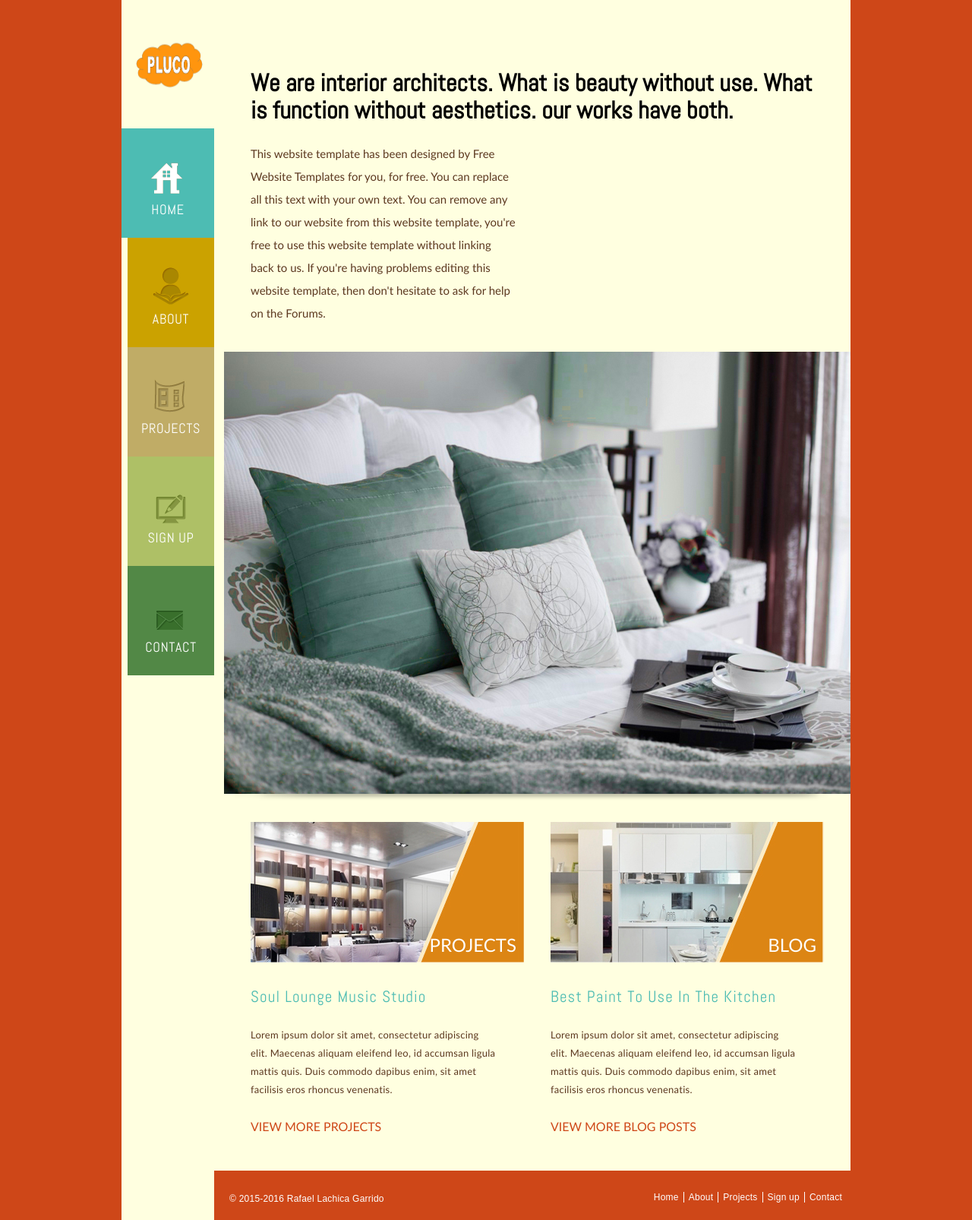
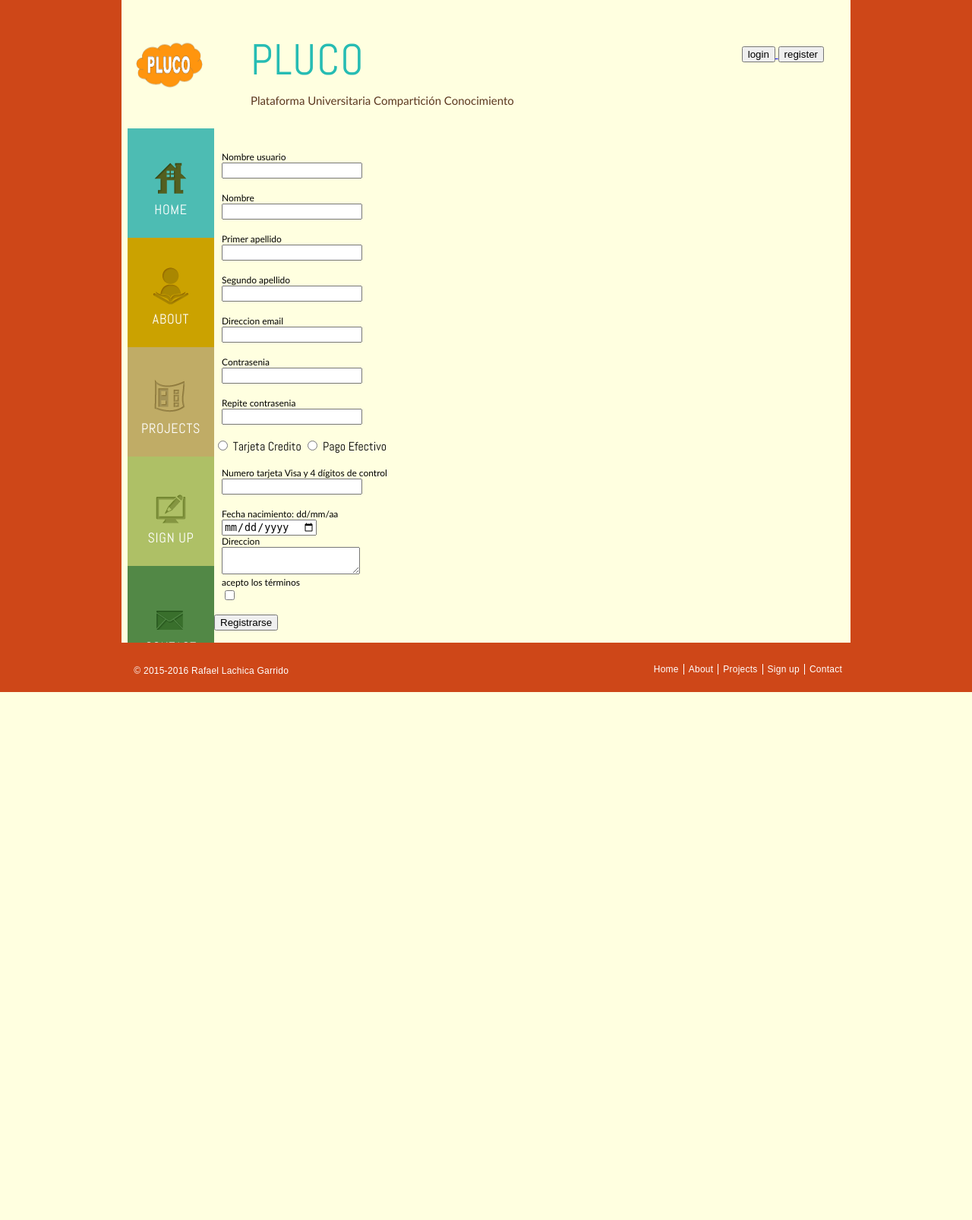
Before and after one commit to rafaellg8/DAI_PLUCO, a Flask app: page /register in a window 1280 px wide. Shown: the whole page at 76% size. After the commit the page ends 911 px from the top, so only its background shows below. Run offline with Flask 2, Linux system fonts and the light colour scheme; some libraries are stand-ins or nearby versions.

Commit message:
Cambios,punto 2 practica.

```diff
--- a/DAI_P3/registration.py
+++ b/DAI_P3/registration.py
@@ -18,6 +18,7 @@ Crea registros con campos asociados a cada entrada.
 """
 class RegistrationForm(Form):
       username = TextField('Nombre usuario',[validators.Length(min=5,max=30),validators.required()])
+      name = TextField('Nombre ',[validators.Length(min=5,max=30),validators.required()])
       firstName = TextField('Primer apellido',[validators.Length(min=5,max=30)])
       secondName = TextField('Segundo apellido',[validators.Length(min=5,max=30)])
       email = EmailField('Direccion email',[validators.Length(min=6,max=50),validators.Email()])
--- a/DAI_P3/static/css/style.css
+++ b/DAI_P3/static/css/style.css
@@ -114,6 +114,7 @@ p a:hover {
 .sidebar {
 	width:122px;
 	float:left;
+	height: 100%;
 }
 .sidebar a#logo {
 	display:block;
@@ -295,11 +296,23 @@ p a:hover {
 
 }
 
+/*Botonera login/Registro*/
 .botonera{
 	float: right;
 	position: relative;
 	height: 1px;
 }
+
+/*Aparienca boton link*/
+a.button {
+    -webkit-appearance: button;
+    -moz-appearance: button;
+    appearance: button;
+
+    text-decoration: none;
+    color: initial;
+}
+
 .body .content-home div ul {
 	list-style:none;
 	margin:11px 0 25px;
@@ -1282,6 +1295,7 @@ p a:hover {
 	height:35px;
 	overflow:hidden;
 	margin:0;
+	margin-left: -15%;
 	padding:30px 5px 0 18px;
 	background-color: #CE4718;
 }
@@ -1320,3 +1334,15 @@ p a:hover {
 .footer ul li a:hover {
 	text-decoration:underline;
 }
+
+dd{
+	font-family: "Myriad Pro","Gill Sans","Gill Sans MT",Calibri,sans-serif;
+	font-size: 12px;
+	margin-left: 10px;
+}
+
+dt{
+	font-family: "Myriad Pro","Gill Sans","Gill Sans MT",Calibri,sans-serif;
+	font-size: 12px;
+	margin-left: 10px;
+}
--- a/DAI_P3/templates/contact.html
+++ b/DAI_P3/templates/contact.html
@@ -4,7 +4,7 @@
 <head>
 	<meta charset="UTF-8">
 	<title>Contact - Origin Architects Website Template</title>
-	<link rel="stylesheet" href="css/style.css" type="text/css">
+	<link rel="stylesheet" href="/static/css/style.css" type="text/css">
 </head>
 <body>
 	<div id="background-green2">
--- a/DAI_P3/templates/index.html
+++ b/DAI_P3/templates/index.html
@@ -16,7 +16,7 @@
 			<div class="sidebar">
   			<a href="/" id="logo"><img src="/static/images/logo.png" alt="logo" height="90" width="90"></a>
   			<ul>
-    <li class="selected home">
+    			<li class="home">
       			<a href="/">Home</a>
     			</li>
     			<li class="about">
@@ -32,11 +32,8 @@
       			<a href="/register">Contact</a>
     			</li>
   		</ul>
-
 		</div>
 	{% endblock %}
-
-
 			<div class="body">
 				<div class="content-home">
 					{% block cabeceraTitulo %}
@@ -46,12 +43,17 @@
 							This website template has been designed by Free Website Templates for you, for free. You can replace all this text with your own text. You can remove any link to our website from this website template, you're free to use this website template without linking back to us. If you're having problems editing this website template, then don't hesitate to ask for help on the Forums.
 						</p>
 					</div>
+					<div class="botonera">
+					  <a href="/login"><button>login</button></a>
+					  <a href="/register"><button>register</button></a>
+					</div>
 					{% endblock %}
 					{% block articuloPrincipal %}
 					<div class="featured">
 						<img src="static/images/bed.jpg" alt="">
 					</div>
 					{% endblock %}
+					{% block extra %}
 					<div>
 						<ul>
 							<li>
@@ -74,6 +76,7 @@
 							</li>
 						</ul>
 					</div>
+					{% endblock %}
 				</div>
 
 				{% block footer  %}
--- a/DAI_P3/templates/register.html
+++ b/DAI_P3/templates/register.html
@@ -1,7 +1,21 @@
-{% extends "index.html" %}
-
-  {% macro render_field(field) %}
-  <dt>{{ field.label }}
+{% extends "index.html" %}{% block title %}Registro{% endblock %}
+{% block cabeceraTitulo %}
+<div class="botonera">
+  <a href="/login">
+    <button>login</button>
+  </a>
+  <a href="/register">
+    <button>register</button>
+  </a>
+</div>
+<div>
+  <h3><span class="beauty">PLUCO</span></h3>
+  <p style="float: left;margin-right: 400px;margin-top: 20px">
+    Plataforma Universitaria Compartición Conocimiento
+  </p>
+</div>
+{% endblock %} {% macro render_field(field) %}
+<dt>{{ field.label }}
   <dd>{{ field(**kwargs)|safe }}
   {% if field.errors %}
     <ul class=errors>
@@ -12,10 +26,12 @@
   {% endif %}
   </dd>
 {% endmacro %}
-{% block cuerpo %}
+{% block articuloPrincipal %}
   <form method=post action='/register'>
     <dl>
       {{ render_field(form.username) }}
+      <br>
+      {{ render_field(form.name)}}
       <br>
       {{ render_field(form.firstName)}}
       <br>
@@ -27,13 +43,16 @@
       <br>
       {{ render_field(form.confirm) }}
       <br>
-      {{ render_field(form.creditCard)}}
-      {% for subfield in form.payMethod %}
+      {% for subfield in form.paymethod %}
         <tr>
-          <td>{{ subfield }}</td>
-          <td>{{ subfield.label }}</td>
+            <td>{{ subfield }}</td>
+            <td>{{ subfield.label }}</td>
         </tr>
       {% endfor %}
+      <br><br>
+      {{ render_field(form.creditCard)}}
+      <br>
+
       {{ render_field(form.birthday)}}
       {{ render_field(form.address)}}
       {{ render_field(form.accept_tos) }}
@@ -41,3 +60,6 @@
     <p><input type=submit value=Registrarse>
     </form>
   {% endblock %}
+
+  {% block extra %}
+  {% endblock %}
```
Also changed, not shown: DAI_P3/templates/hijo.html (+25 -4 lines), 1 other file. Lines whose indentation alone changed are shown as unchanged.
